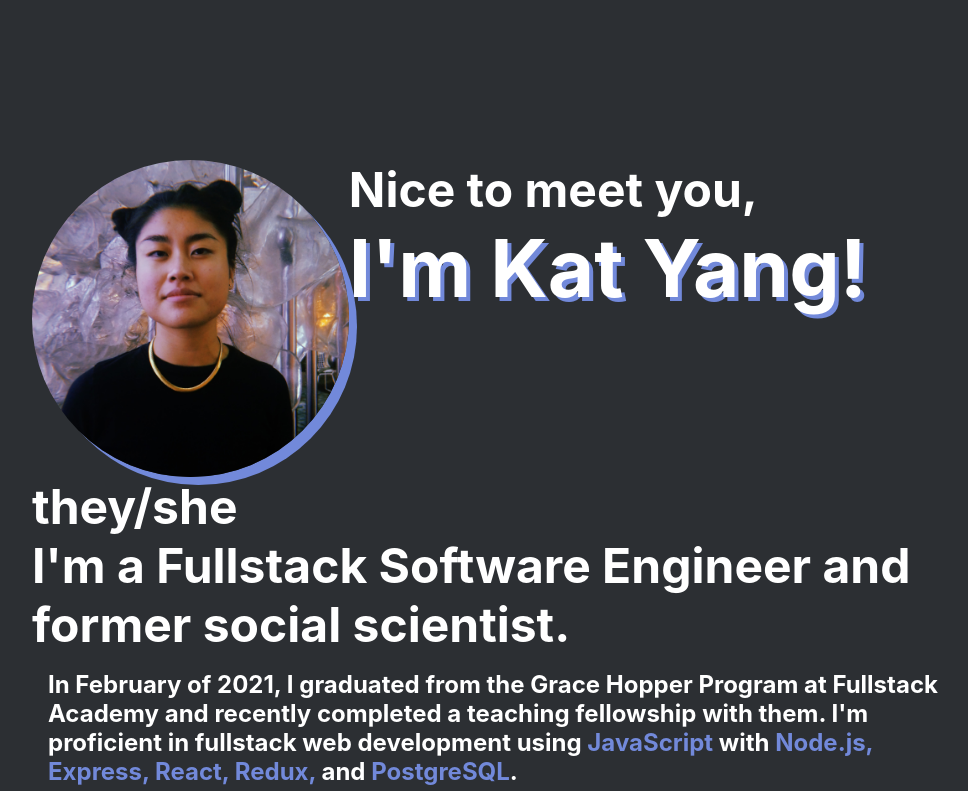
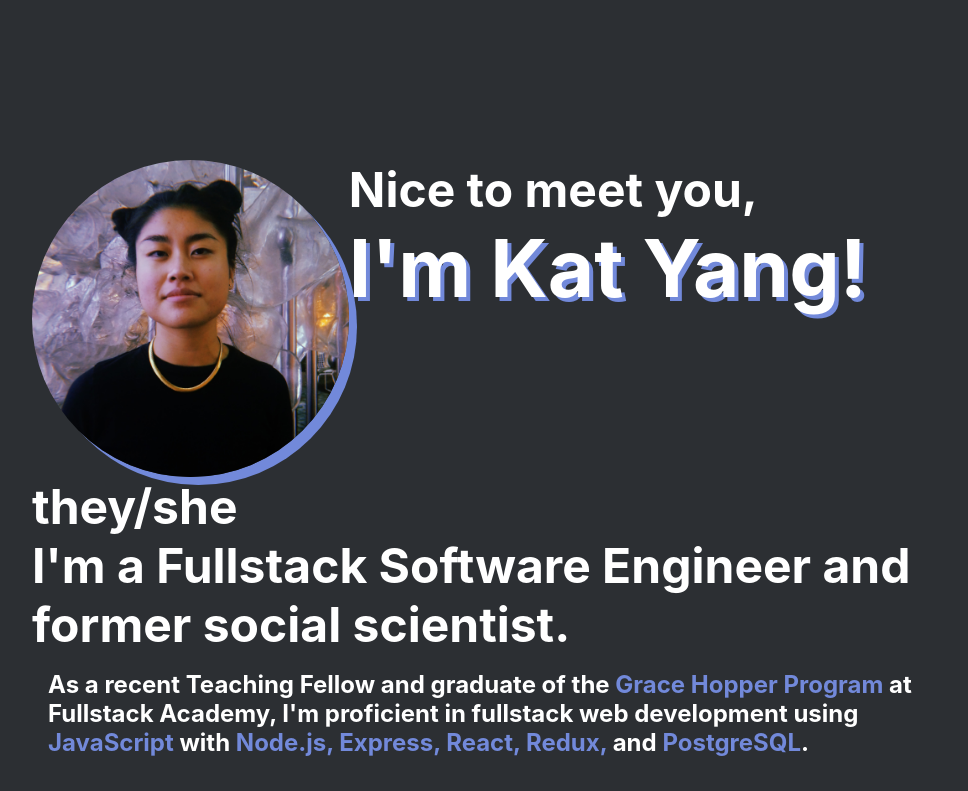
Before and after one commit to yangkb09/portfolio, a React (Create React App) app: page / in a window 1280 px wide. Shown: the top 791 px of the page, without its empty margins (128-1096 px from the left). Built offline with nearby package versions, Linux system fonts and the light colour scheme.

Commit message:
fix: adjust about language

```diff
--- a/src/About.js
+++ b/src/About.js
@@ -14,7 +14,7 @@ export const About = () => {
   return (
     <>
       <AboutText>
-        In February of 2021, I graduated from the Grace Hopper Program at Fullstack Academy and recently completed a teaching fellowship with them. I'm proficient in fullstack web development using <Highlight>JavaScript</Highlight> with <Highlight>Node.js, Express, React, Redux,</Highlight> and <Highlight>PostgreSQL</Highlight>.
+        As a recent Teaching Fellow and graduate of the <Highlight>Grace Hopper Program</Highlight> at Fullstack Academy, I'm proficient in fullstack web development using <Highlight>JavaScript</Highlight> with <Highlight>Node.js, Express, React, Redux,</Highlight> and <Highlight>PostgreSQL</Highlight>.
       </AboutText>
       <AboutText>
         I'm currently looking for full-time software engineer roles.
```
